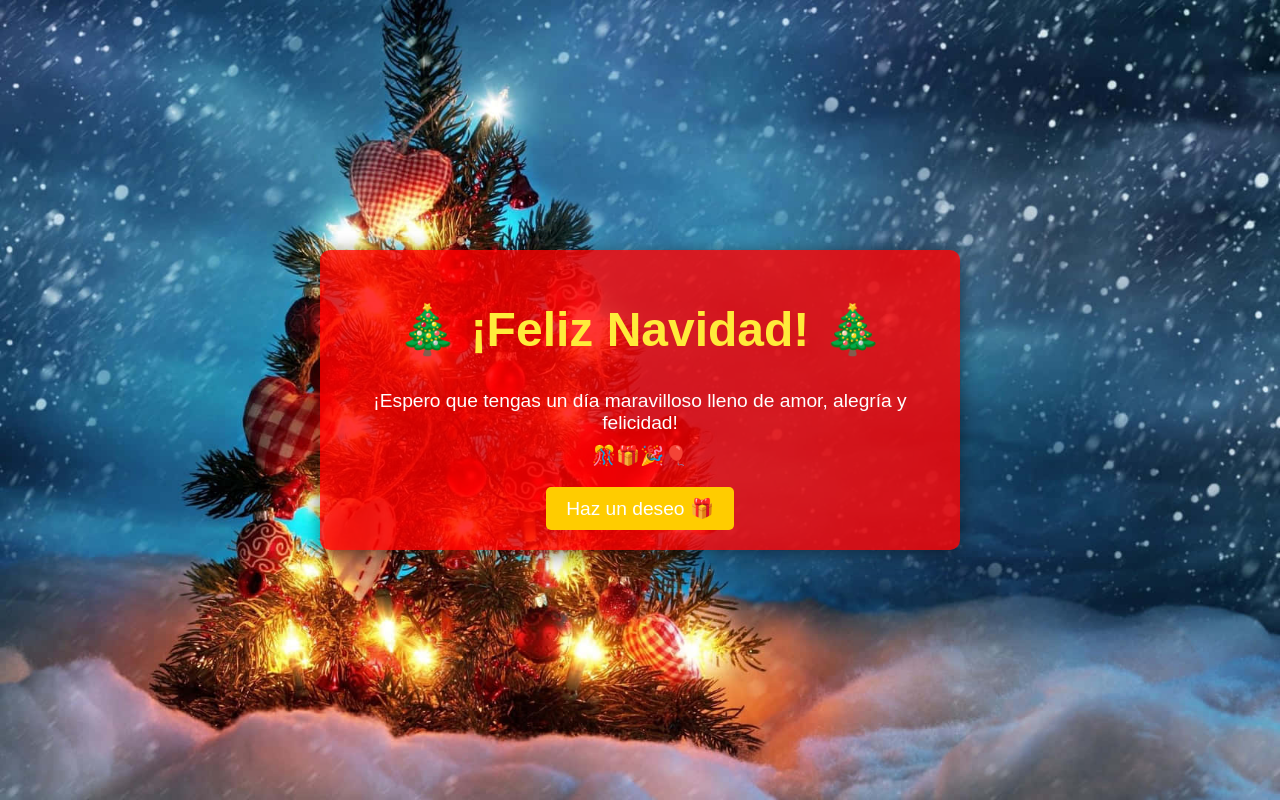
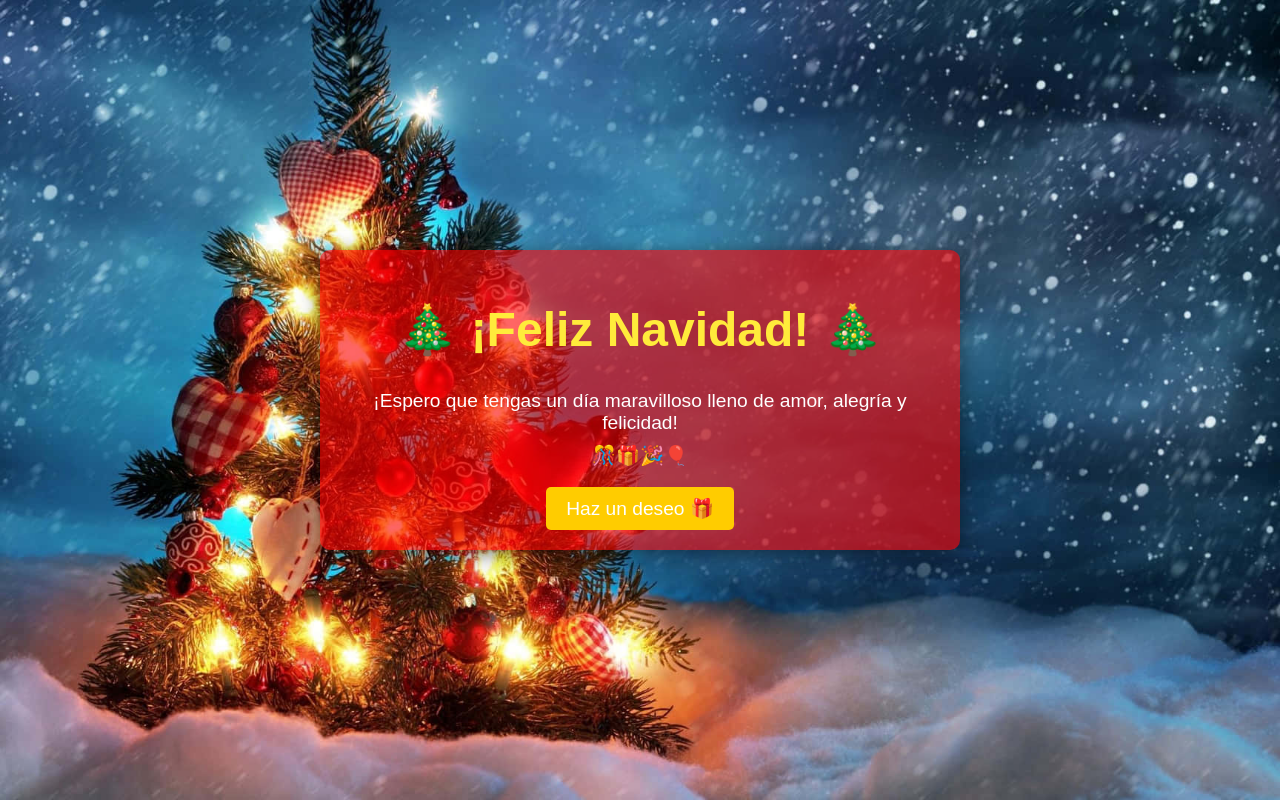
Before and after one commit to chamvi-host/Navidad, a plain HTML site: page index.html in a window 1280 px wide. Drawn offline with nearby package versions, Linux system fonts and the light colour scheme.

Commit message:
Update estilos.css

```diff
--- a/estilos.css
+++ b/estilos.css
@@ -1,6 +1,7 @@
 body {
     background-image: url('navidad-bg.jpg'); /* Cambia esto por la ruta de tu imagen de fondo navideña */
     background-size: cover; /* Cubrir toda la pantalla */
+    background-position: center; /* Centrar la imagen de fondo */
     font-family: 'Arial', sans-serif;
     color: #fff;
     text-align: center;
@@ -15,11 +16,11 @@ body {
 .container {
     padding: 20px;
     border-radius: 10px;
-    background-color: rgba(255, 0, 0, 0.8); /* Fondo rojo navideño semi-transparente */
+    background-color: rgba(255, 0, 0, 0.6); /* Fondo rojo navideño más transparente */
     box-shadow: 0 4px 20px rgba(0, 0, 0, 0.5);
     margin: 30px auto;
-    width: 90%;
-    max-width: 600px;
+    width: 90%; /* Ajustar el ancho al 90% del contenedor */
+    max-width: 600px; /* Máximo ancho para pantallas grandes */
 }
 
 h1 {
```
